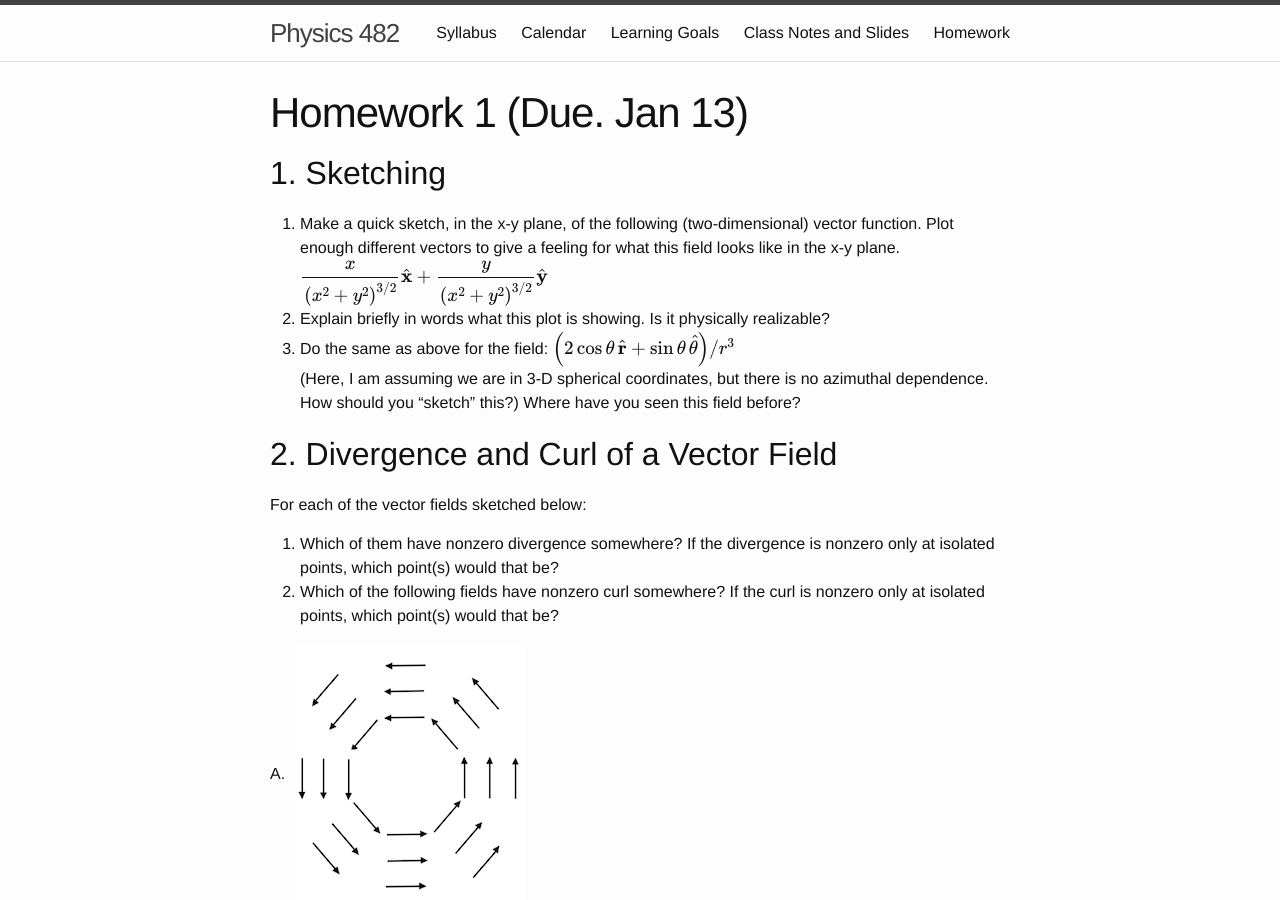
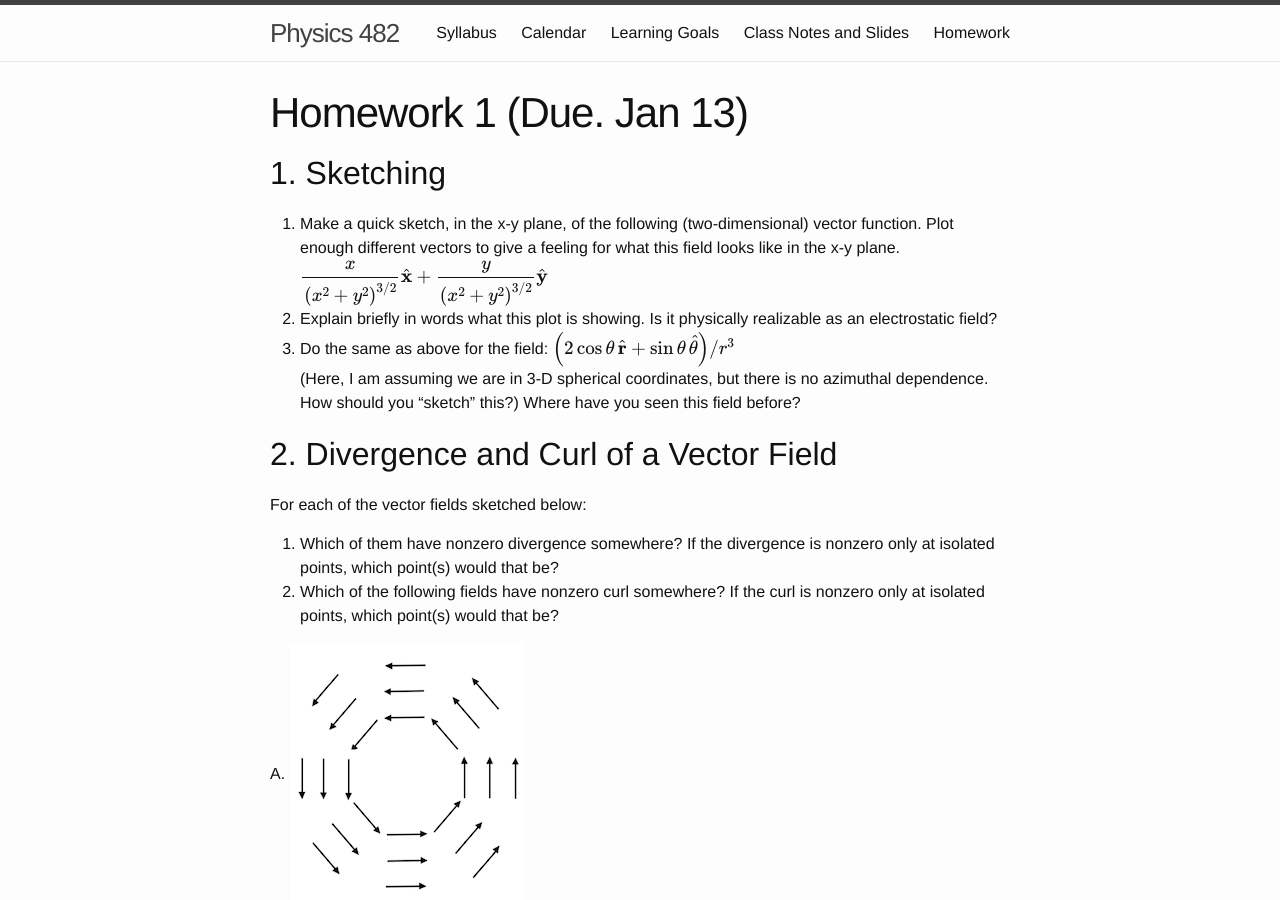
Before and after one commit to KSchram/phy482msu, a Jekyll site: the page built from assignments/homework1.md, in a window 1280 px wide and 900 px high. Built offline with Jekyll 4.4.1, drawn with Linux system fonts in a browser that asks for light colours; formulas are drawn with MathJax 3.

Commit message:
updated homework

```diff
--- a/assignments/homework1.md
+++ b/assignments/homework1.md
@@ -8,7 +8,7 @@ title: Homework 1 (Due. Jan 13)
 
 1. Make a quick sketch, in the x-y plane, of the following (two-dimensional) vector function. Plot enough different vectors to give a feeling for what this field looks like in the x-y plane.
 $$\dfrac{x}{\left(x^2+y^2\right)^{3/2}}\hat{\mathbf{x}}+\dfrac{y}{\left(x^2+y^2\right)^{3/2}}\hat{\mathbf{y}}$$
-2. Explain briefly in words what this plot is showing. Is it physically realizable?
+2. Explain briefly in words what this plot is showing. Is it physically realizable as an electrostatic field?
 3. Do the same as above for the field:
 $$\left(2\cos \theta\,\hat{\mathbf{r}} + \sin \theta\,\hat{\mathbf{\theta}}\right)/r^3$$
 (Here, I am assuming we are in 3-D spherical coordinates, but there is no azimuthal dependence. How should you "sketch" this?) Where have you seen this field before?
```
